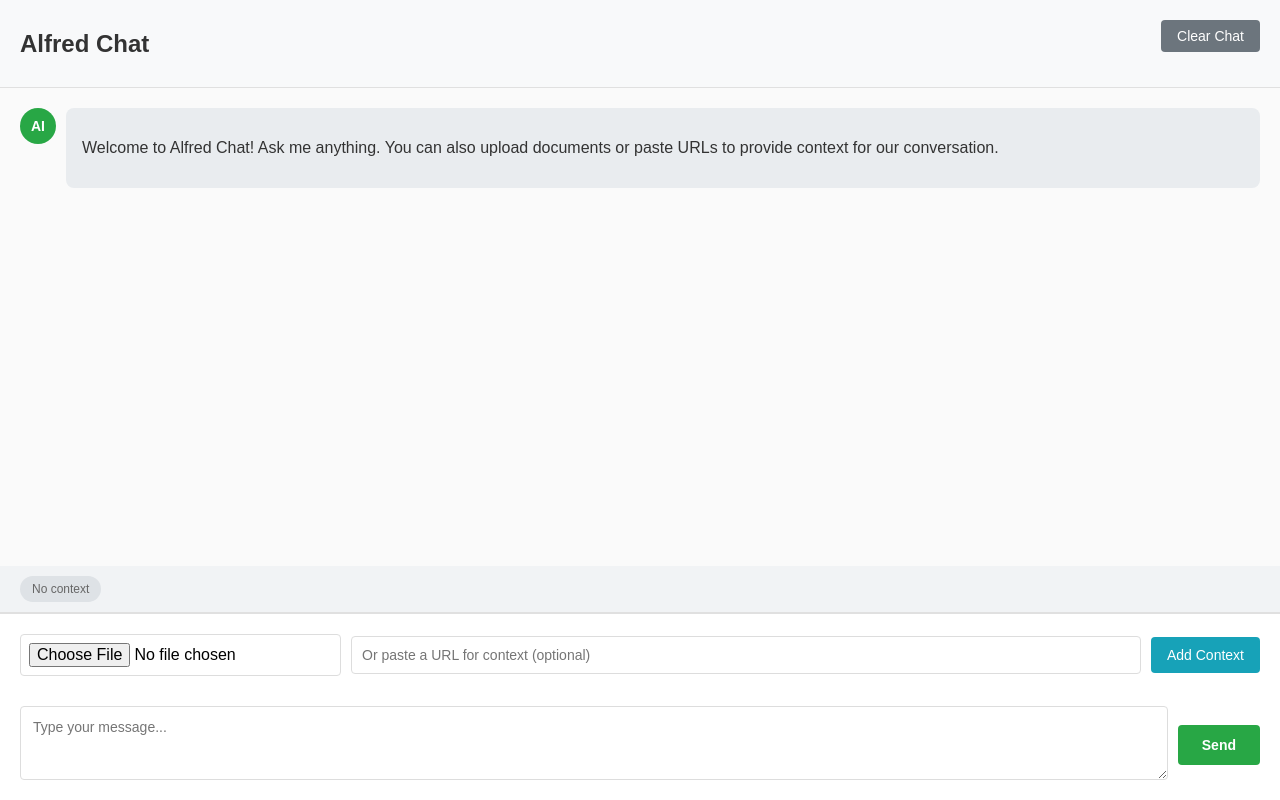
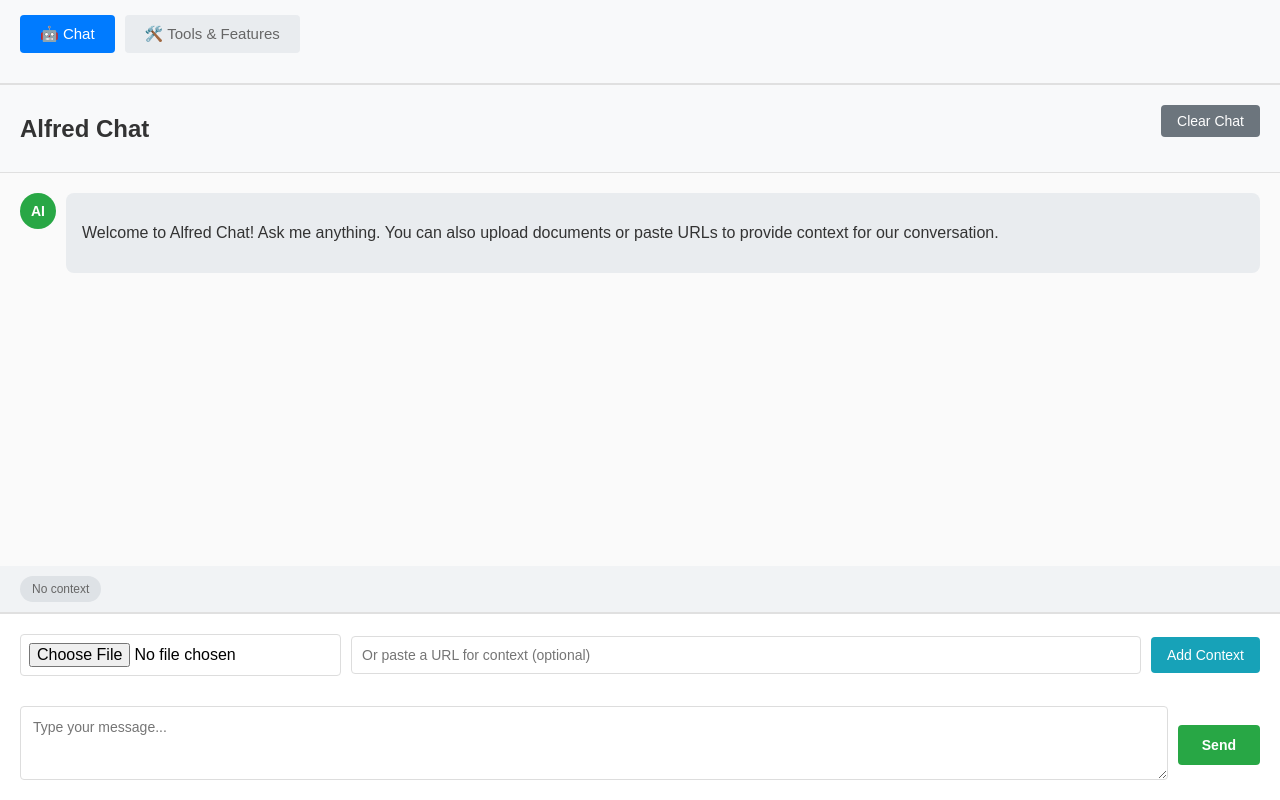
Before and after one commit to haxtheweb/frontendAlfred, a website: page index.html in a window 1280 px wide. Shown: the top 800 px of the page. Drawn offline with Linux system fonts and the light colour scheme.

Commit message:
pages fix

```diff
--- a/chat.js
+++ b/chat.js
@@ -7,7 +7,7 @@ const chatState = {
 };
 
 const BACKEND_URL = 'https://ai.services.hax.psu.edu';
-const CHAT_ENDPOINT = '/call-ollama';
+const CHAT_ENDPOINT = '/chat';
 
 // Initialize chat event listeners
 document.getElementById('chatForm').addEventListener('submit', handleChatSubmit);
@@ -54,8 +54,7 @@ async function handleChatSubmit(event) {
             },
             body: JSON.stringify({
                 query: fullPrompt,
-                course: 'CHAT',
-                hasSuggestions: false
+                context: chatState.context || ''
             }),
             mode: 'cors'
         });
--- a/index.html
+++ b/index.html
@@ -7,7 +7,16 @@
     <link rel="stylesheet" href="styles.css">
 </head>
 <body>
-    <!-- Chat Interface at the Top -->
+    <!-- Main Container -->
+    <div class="main-container">
+        <!-- Navigation Tabs -->
+        <div class="tab-navigation">
+            <button class="tab-button active" data-tab="chat">🤖 Chat</button>
+            <button class="tab-button" data-tab="tools">🛠️ Tools & Features</button>
+        </div>
+
+        <!-- Chat Tab -->
+        <div id="chat" class="tab-content active">
             <div class="chat-container">
                 <div class="chat-header">
                     <h2>Alfred Chat</h2>
@@ -36,8 +45,12 @@
 
                 <div id="chatSpinner" class="spinner" style="display: none;"></div>
             </div>
+        </div>
 
+        <!-- Tools Tab -->
+        <div id="tools" class="tab-content">
             <div class="form-container">
+
 
         <form id="altTextForm">
             <h1>Generate Alt Text for Images</h1>
@@ -152,7 +165,12 @@
     </div>
     -->
 
+            </div>
+        </div>
+    </div>
+
     <script src="script.js"></script>
     <script src="chat.js"></script>
+    <script src="tabs.js"></script>
 </body>
 </html>
--- a/styles.css
+++ b/styles.css
@@ -5,13 +5,62 @@ body {
     padding: 0;
 }
 
+.main-container {
+    display: flex;
+    flex-direction: column;
+    height: 100vh;
+    width: 100%;
+}
+
+.tab-navigation {
+    display: flex;
+    gap: 10px;
+    padding: 15px 20px;
+    background-color: #f8f9fa;
+    border-bottom: 2px solid #e0e0e0;
+    z-index: 100;
+}
+
+.tab-button {
+    padding: 10px 20px;
+    background-color: #e9ecef;
+    border: none;
+    border-radius: 4px;
+    cursor: pointer;
+    font-size: 15px;
+    font-weight: 500;
+    color: #666;
+    transition: all 0.3s ease;
+}
+
+.tab-button:hover {
+    background-color: #dee2e6;
+}
+
+.tab-button.active {
+    background-color: #007bff;
+    color: white;
+}
+
+.tab-content {
+    display: none;
+    flex: 1;
+    overflow-y: auto;
+}
+
+.tab-content.active {
+    display: flex;
+    flex-direction: column;
+}
+
 .form-container {
     width: 80%; /* Use a percentage to make the form responsive */
     max-width: 1200px; /* Optional: set a maximum width */
-    margin: 50px auto; /* Center the container */
+    margin: 20px auto 50px auto; /* Center the container */
     padding: 40px;
     background-color: #fff;
     box-shadow: 0 0 10px rgba(0, 0, 0, 0.1);
+    border-radius: 4px;
 }
 
 .spinner {
@@ -80,17 +129,14 @@ button:hover {
 
 /* Chat Interface Styles */
 .chat-container {
-    position: fixed;
-    top: 0;
-    left: 0;
-    right: 0;
+    position: relative;
     width: 100%;
-    height: 100vh;
+    height: 100%;
     background-color: #fff;
     display: flex;
     flex-direction: column;
     z-index: 1000;
-    box-shadow: 0 0 15px rgba(0, 0, 0, 0.1);
+    box-shadow: none;
 }
 
 .chat-header {
--- /dev/null
+++ b/tabs.js
@@ -0,0 +1,46 @@
+/**
+ * Tab Navigation System
+ * Handles switching between Chat and Tools tabs
+ */
+
+document.addEventListener('DOMContentLoaded', function() {
+    // Get all tab buttons
+    const tabButtons = document.querySelectorAll('.tab-button');
+
+    // Add click listeners to each tab button
+    tabButtons.forEach(button => {
+        button.addEventListener('click', function() {
+            const tabName = this.getAttribute('data-tab');
+            switchTab(tabName);
+        });
+    });
+});
+
+/**
+ * Switch to a specific tab
+ */
+function switchTab(tabName) {
+    // Hide all tab contents
+    const tabContents = document.querySelectorAll('.tab-content');
+    tabContents.forEach(content => {
+        content.classList.remove('active');
+    });
+
+    // Remove active class from all buttons
+    const tabButtons = document.querySelectorAll('.tab-button');
+    tabButtons.forEach(button => {
+        button.classList.remove('active');
+    });
+
+    // Show selected tab content
+    const selectedTab = document.getElementById(tabName);
+    if (selectedTab) {
+        selectedTab.classList.add('active');
+    }
+
+    // Highlight the clicked button
+    const selectedButton = document.querySelector('.tab-button[data-tab="' + tabName + '"]');
+    if (selectedButton) {
+        selectedButton.classList.add('active');
+    }
+}
```
Also changed, not shown: CONTEXT_AND_STORAGE_CLARIFICATION.md (added, +1 -0 lines), TAB_NAVIGATION_CHANGES.md (added, +1 -0 lines). Lines whose indentation alone changed are shown as unchanged.
